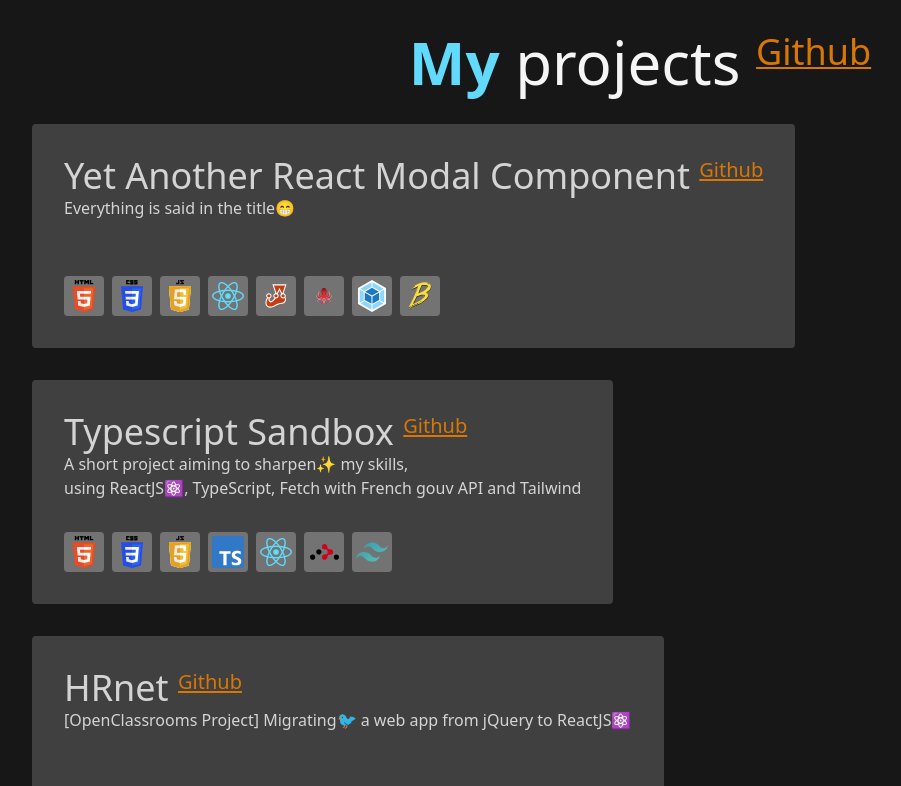
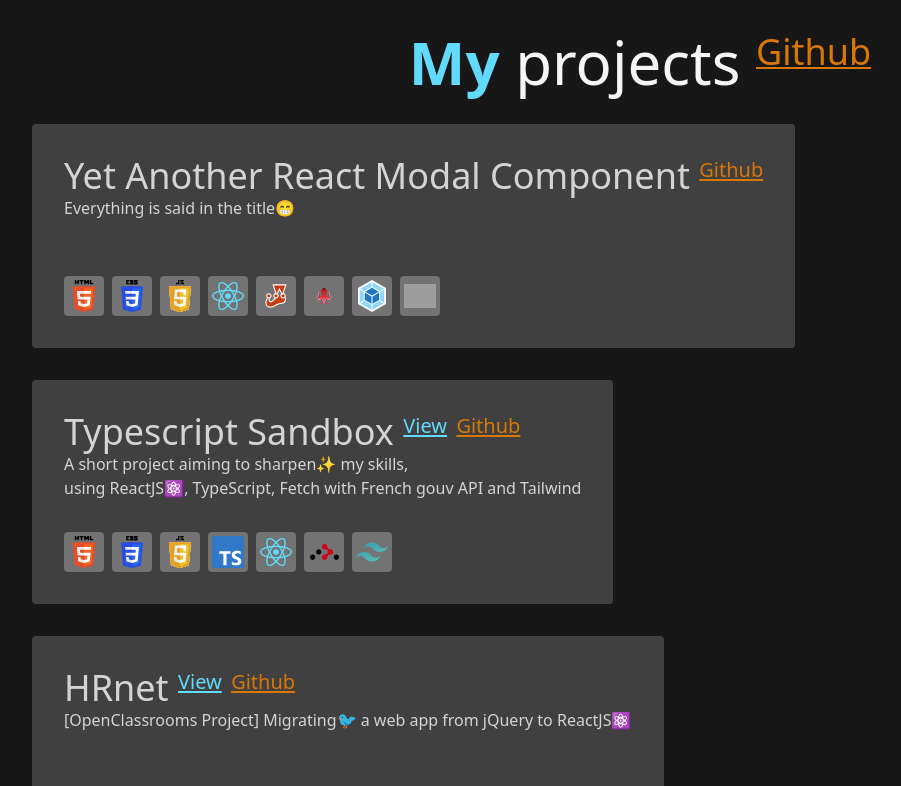
Before and after one commit to Mikgamer/mikgamer-nextjs, a Next.js app: page /about in a window 1280 px wide. Shown: the top 786 px of the page, without its empty margins (0-901 px from the left). Built offline with nearby package versions, Linux system fonts and the light colour scheme; grey boxes are pictures that could not be loaded.

Commit message:
data update

```diff
--- a/data/data.js
+++ b/data/data.js
@@ -86,25 +86,25 @@ export const data = [
   {
     title: "SportSee",
     desc: "[OpenClassrooms Project] A ReactJS⚛️ analytics dashboard using D3JS📊",
-    links: {view:"",github:"https://github.com/Mikgamer/michaelperard_12_01032022"},
+    links: {view:"https://p12michael.netlify.app/",github:"https://github.com/Mikgamer/michaelperard_12_01032022"},
     techs: ["HTML", "CSS", "JavaScript", "ReactJS", "React-Router", "D3JS"]
   },
   {
     title: "Argent Bank",
     desc: "[OpenClassrooms Project] A ReactJS⚛️ web app with authentification🔓 using Redux",
-    links: {view:"",github:"https://github.com/Mikgamer/michaelperard_13_30032022"},
+    links: {view:"https://p13michael.netlify.app/",github:"https://github.com/Mikgamer/michaelperard_13_30032022"},
     techs: ["HTML", "CSS", "JavaScript", "ReactJS", "React-Router", "Redux", "SASS"]
   },
   {
     title: "HRnet",
     desc: "[OpenClassrooms Project] Migrating🐦 a web app from jQuery to ReactJS⚛️",
-    links: {view:"",github:"https://github.com/Mikgamer/michaelperard_14_14042022"},
+    links: {view:"https://p14michael.netlify.app/",github:"https://github.com/Mikgamer/michaelperard_14_14042022"},
     techs: ["HTML", "CSS", "JavaScript", "ReactJS", "React-Router", "Redux", "SASS", "MUI"]
   },
   {
     title: "Typescript Sandbox",
     desc: "A short project aiming to sharpen✨ my skills, \n using ReactJS⚛️, TypeScript, Fetch with French gouv API and Tailwind",
-    links: {view:"",github:"https://github.com/Mikgamer/Typescript-sandbox"},
+    links: {view:"https://typescriptsandbox.netlify.app/",github:"https://github.com/Mikgamer/Typescript-sandbox"},
     techs: ["HTML", "CSS", "JavaScript", "TypeScript", "ReactJS", "React-Router", "Tailwind"]
   },
   {
--- a/pages/components/Project.js
+++ b/pages/components/Project.js
@@ -1,6 +1,6 @@
 import TechLogo from "./TechLogo"
 
-export default function Project( {title, desc, links:{link, github}, techs} ) {
+export default function Project( {title, desc, links:{view, github}, techs} ) {
   return (
     <div className="
       bg-neutral-700
@@ -15,8 +15,8 @@ export default function Project( {title, desc, links:{link, github}, techs} ) {
           {title}
           <br className="md:hidden"/>
           <> </>
-          {link?(
-          <a target="_blank" href={link} rel="noopener noreferrer" className="text-xl align-top text-react hover:text-neutral-200 underline underline-offset-2 decoration-2">
+          {view?(
+          <a target="_blank" href={view} rel="noopener noreferrer" className="text-xl align-top text-react hover:text-neutral-200 underline underline-offset-2 decoration-2">
             View
           </a>
           ):""}
```
Also changed, not shown: public/BabelJS.svg (deleted).
